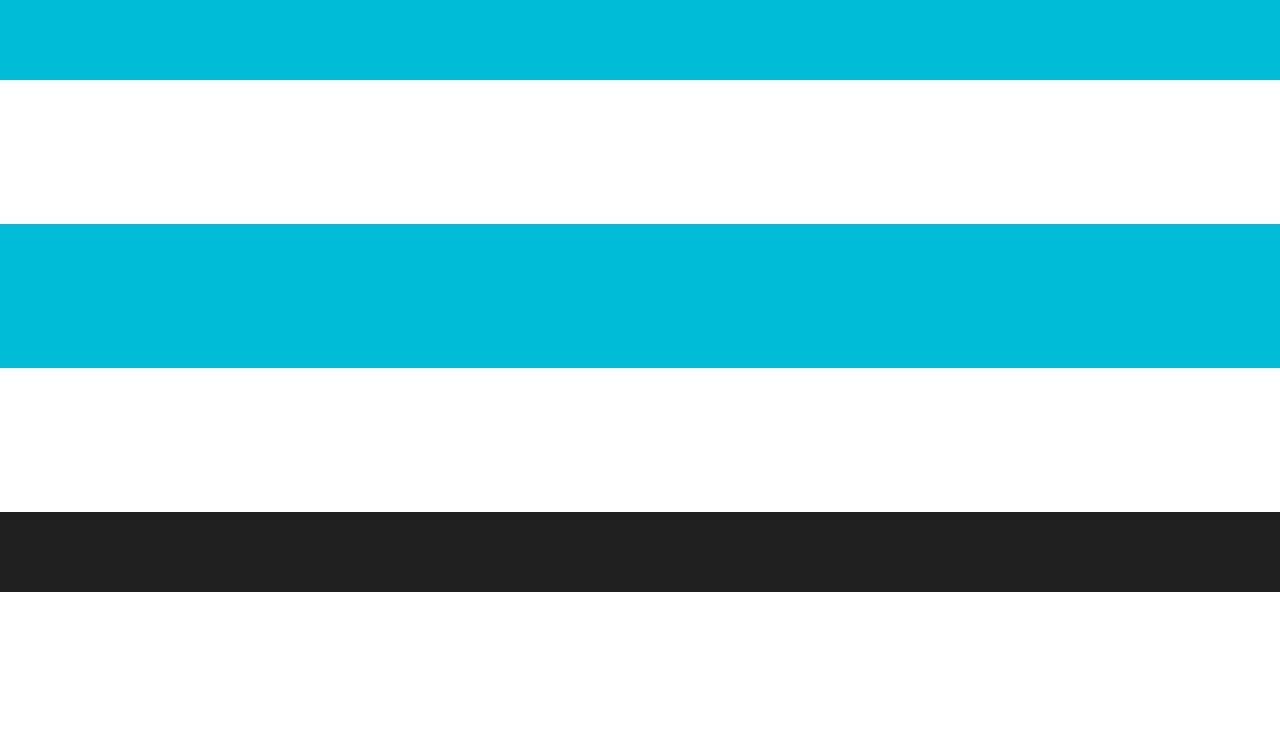
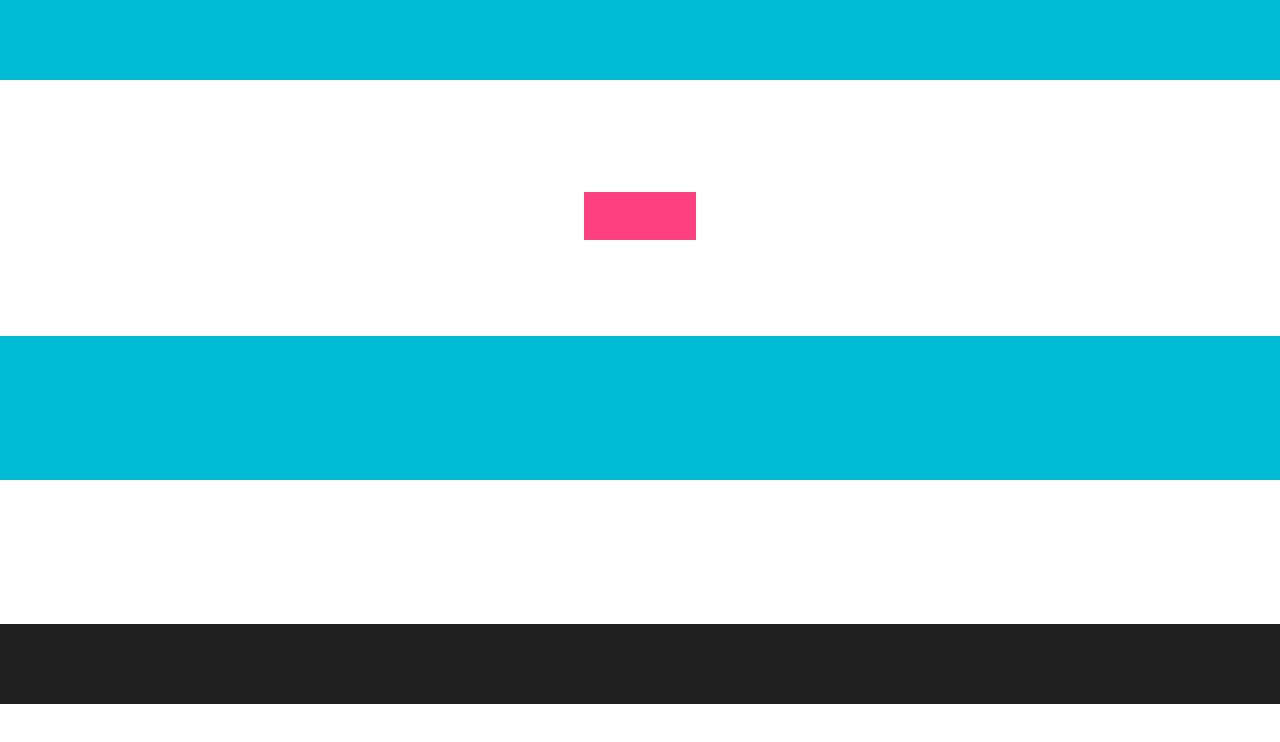
Before and after one commit to papertiger8848/papertiger8848.github.io, a website: page index.html in a window 1280 px wide. Drawn offline with Linux system fonts and the light colour scheme.

Commit message:
add button

```diff
--- a/index.html
+++ b/index.html
@@ -8,7 +8,9 @@
 </head>
 <body>
 <header></header>
-<div class="action"></div>
+<div class="action">
+  <a href="#" class="action-button button"></a>
+</div>
 <div class="haoduo"></div>
 <div class="books"></div>
 <footer></footer>
--- a/styles/_common.scss
+++ b/styles/_common.scss
@@ -12,3 +12,13 @@ $divider-color:        #B6B6B6;
 body {
   margin: 0;
 }
+ul {
+  margin: 0;
+  padding: 0;
+}
+.button {
+  background-color: $accent-color;
+  width: 7em;
+  height: 3em;
+  display: block;
+}
--- a/styles/main.scss
+++ b/styles/main.scss
@@ -5,6 +5,10 @@ header {
 }
 .action {
   height: 9em;
+  .action-button {
+    margin: 0 auto;
+    margin-top: 7em;
+  }
 }
 .haoduo {
   height: 9em;
```
Also changed, not shown: css/main.css.
